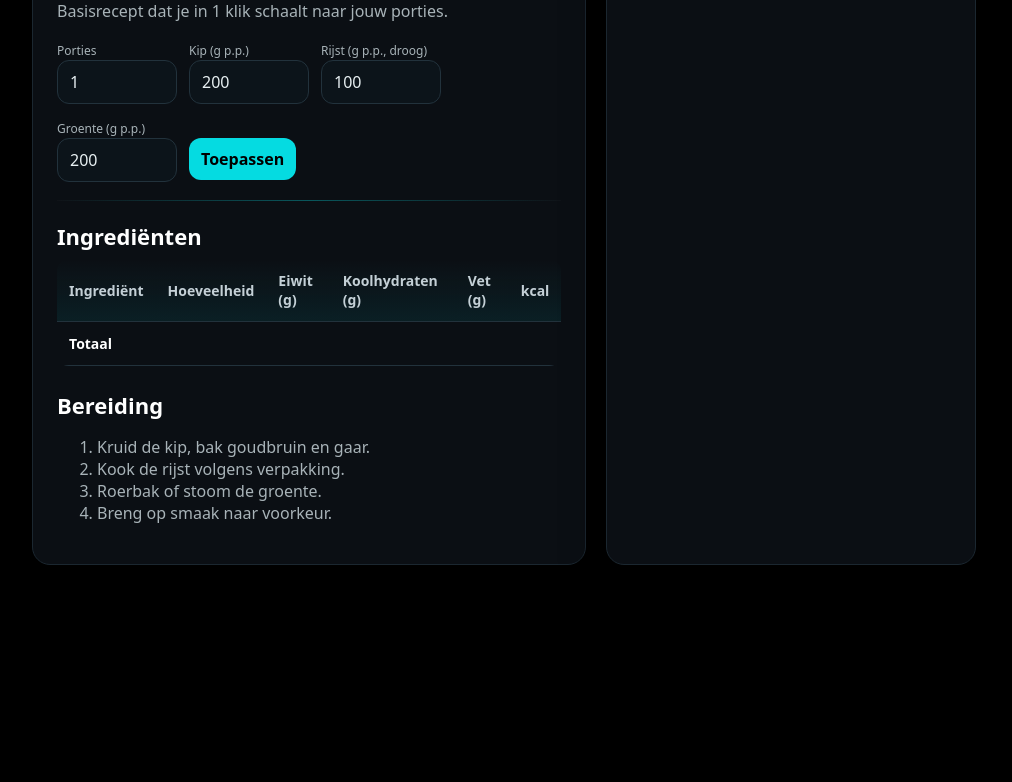
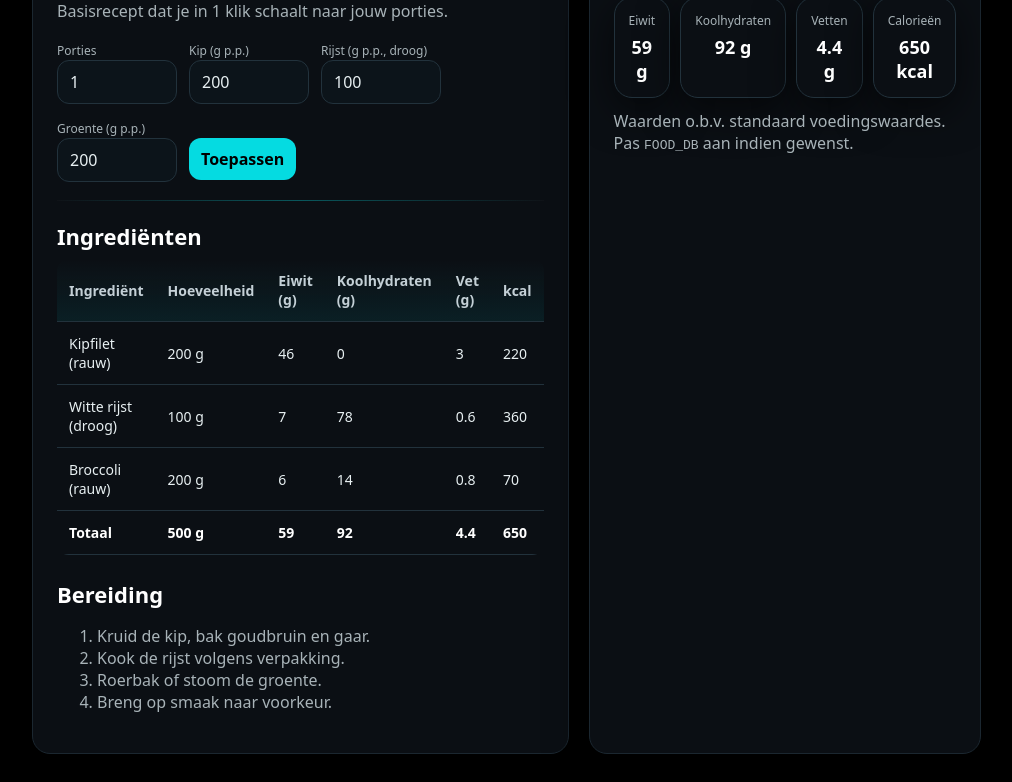
Before and after one commit to caspernieskens01-coder/MacroMaster, a plain HTML site: page recipes/kip-rijst-groente.html in a window 1280 px wide. Shown: the part 206-988 px from the top of the page, without its empty margins (136-1148 px from the left). Before the commit the page ends 800 px from the top, so only its background shows below. Drawn offline with Linux system fonts and the light colour scheme.

Commit message:
Update kip-rijst-groente.html

```diff
--- a/recipes/kip-rijst-groente.html
+++ b/recipes/kip-rijst-groente.html
@@ -69,4 +69,55 @@
       <aside class="card p24">
         <h2>Macro's per hele bereiding</h2>
         <div class="kpi" style="margin-top:12px">
-          <div
+          <div class="card"><p class="muted">Eiwit</p><h3 id="kpi-p">–</h3></div>
+          <div class="card"><p class="muted">Koolhydraten</p><h3 id="kpi-c">–</h3></div>
+          <div class="card"><p class="muted">Vetten</p><h3 id="kpi-f">–</h3></div>
+          <div class="card"><p class="muted">Calorieën</p><h3 id="kpi-k">–</h3></div>
+        </div>
+        <p class="muted" style="margin-top:12px">Waarden o.b.v. standaard voedingswaardes. Pas <code>FOOD_DB</code> aan indien gewenst.</p>
+      </aside>
+    </div>
+  </div>
+
+  <script>
+    const FOOD_DB = {
+      kipfilet:    { label:"Kipfilet (rauw)",      P:23, C:0,  F:1.5, K:110 },
+      witte_rijst: { label:"Witte rijst (droog)",  P:7,  C:78, F:0.6, K:360 },
+      broccoli:    { label:"Broccoli (rauw)",      P:3,  C:7,  F:0.4, K:35 },
+      olijfolie:   { label:"Olijfolie",            P:0,  C:0,  F:100,K:900 }
+    };
+    const BASE = [
+      { key:"kipfilet",    grams:200 },
+      { key:"witte_rijst", grams:100 },
+      { key:"broccoli",    grams:200 }
+    ];
+    const round=(x,n=0)=>{const m=10**n;return Math.round(x*m)/m};
+    const macros=(k,g)=>{const f=FOOD_DB[k],t=g/100;return {P:f.P*t,C:f.C*t,F:f.F*t,K:f.K*t}};
+    const render=L=>{
+      const tb=document.querySelector('#ingredients-table tbody');tb.innerHTML='';
+      let tQ=0,tP=0,tC=0,tF=0,tK=0;
+      L.forEach(i=>{const f=FOOD_DB[i.key],m=macros(i.key,i.grams);tQ+=i.grams;tP+=m.P;tC+=m.C;tF+=m.F;tK+=m.K;
+        const tr=document.createElement('tr');tr.innerHTML=`<td>${f.label}</td><td>${round(i.grams)} g</td><td>${round(m.P,1)}</td><td>${round(m.C,1)}</td><td>${round(m.F,1)}</td><td>${round(m.K,0)}</td>`;tb.appendChild(tr);});
+      document.querySelector('#t-q').textContent=`${round(tQ)} g`;
+      document.querySelector('#t-p').textContent=round(tP,1);
+      document.querySelector('#t-c').textContent=round(tC,1);
+      document.querySelector('#t-f').textContent=round(tF,1);
+      document.querySelector('#t-k').textContent=round(tK,0);
+      document.querySelector('#kpi-p').textContent=`${round(tP,1)} g`;
+      document.querySelector('#kpi-c').textContent=`${round(tC,1)} g`;
+      document.querySelector('#kpi-f').textContent=`${round(tF,1)} g`;
+      document.querySelector('#kpi-k').textContent=`${round(tK,0)} kcal`;
+    };
+    const scaleTargets=(B,{meat,rice,veg})=>B.map(x=>x.key==='kipfilet'?{...x,grams:meat}:x.key==='witte_rijst'?{...x,grams:rice}:x.key==='broccoli'?{...x,grams:veg}:x);
+    const multiply=(L,s)=>L.map(x=>({ ...x, grams:x.grams*s }));
+    let current=[...BASE];render(current);
+    document.querySelector('#apply').addEventListener('click',()=>{
+      const s=Math.max(1,parseInt(document.querySelector('#servings').value||'1',10));
+      const meat=Math.max(0,parseFloat(document.querySelector('#target-meat').value||'0'));
+      const rice=Math.max(0,parseFloat(document.querySelector('#target-rice').value||'0'));
+      const veg=Math.max(0,parseFloat(document.querySelector('#target-veg').value||'0'));
+      current=multiply(scaleTargets(BASE,{meat,rice,veg}),s);render(current);
+    });
+  </script>
+</body>
+</html>
```
